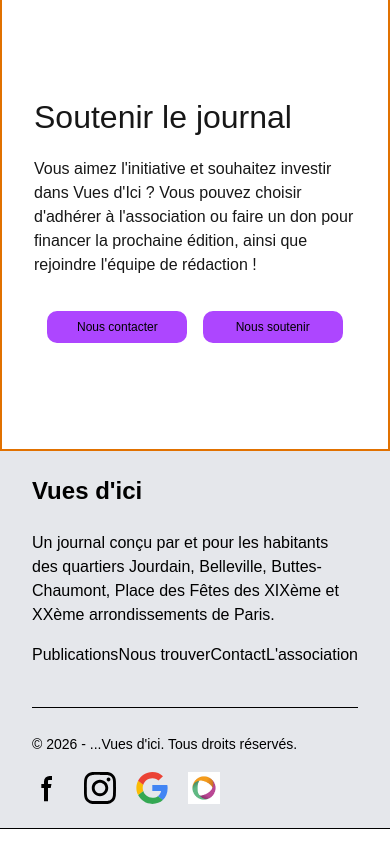
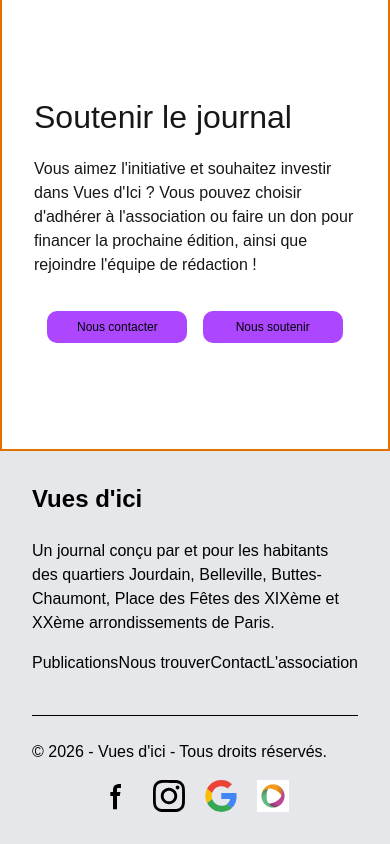
Before and after one commit to VinchC/vues-d-ici, a Next.js app: page / in a window 390 px wide. Shown: the part 4802-5646 px from the top of the page. Built offline with nearby package versions, Linux system fonts and the light colour scheme.

Commit message:
Footer completed

```diff
--- a/app/components/[Footer]/Footer.tsx
+++ b/app/components/[Footer]/Footer.tsx
@@ -4,9 +4,7 @@ import Image from "next/image";
 
 const Footer = () => {
   return (
-    <footer className="w-full z-20 start-0">
-      <div className="">
-        <div className="bg-gray-200 text-black bottom-0 start-0 border-b border-default mx-auto p-8 py-6 lg:py-8">
+    <footer className="bg-gray-200 text-black p-8 py-8">
       <div className="flex justify-between max-md:block">
         <div>
           <div className="mb-6">
@@ -18,9 +16,9 @@ const Footer = () => {
           </div>
           <div className="mb-4">
             <p className="md:w-120">
-                  Un journal conçu par et pour les habitants des quartiers
-                  Jourdain, Belleville, Buttes-Chaumont, Place des Fêtes des
-                  XIXème et XXème arrondissements de Paris.
+              Un journal conçu par et pour les habitants des quartiers Jourdain,
+              Belleville, Buttes-Chaumont, Place des Fêtes des XIXème et XXème
+              arrondissements de Paris.
             </p>
           </div>
         </div>
@@ -51,14 +49,10 @@ const Footer = () => {
       </div>
       <hr className="my-6 border-default sm:mx-auto lg:my-8" />
       <div className="sm:flex sm:items-center sm:justify-between">
-            <span className="text-sm text-body sm:text-center">
-              © 2026 - {`...`}
-              <Link href="/" className="hover:underline">
-                Vues d&apos;ici
-              </Link>
-              . Tous droits réservés.
+        <span className="text-body max-sm:text-center">
+          © 2026 - Vues d&apos;ici - Tous droits réservés.
         </span>
-            <div className="flex mt-4 sm:justify-center sm:mt-0">
+        <div className="flex mt-4 max-sm:justify-center sm:mt-0">
           <a href="#" className="text-body hover:text-heading">
             <svg
               className="w-8 h-8"
@@ -123,7 +117,11 @@ const Footer = () => {
             </svg>
             <span className="sr-only">Google page</span>
           </a>
-              <a href="#" className="text-body hover:text-heading ms-5">
+          <a
+            target="_blank"
+            href="https://www.helloasso.com/associations/quartier-vu-d-ici-19-20/collectes/prochain-numero-de-vues-d-ici-nous-avons-besoin-de-vous"
+            className="text-body hover:text-heading ms-5"
+          >
             <Image
               src={helloasso}
               alt="logo de l'association Hello Asso"
@@ -133,8 +131,6 @@ const Footer = () => {
           </a>
         </div>
       </div>
-        </div>
-      </div>
     </footer>
   );
 };
```
Lines whose indentation alone changed are shown as unchanged.
